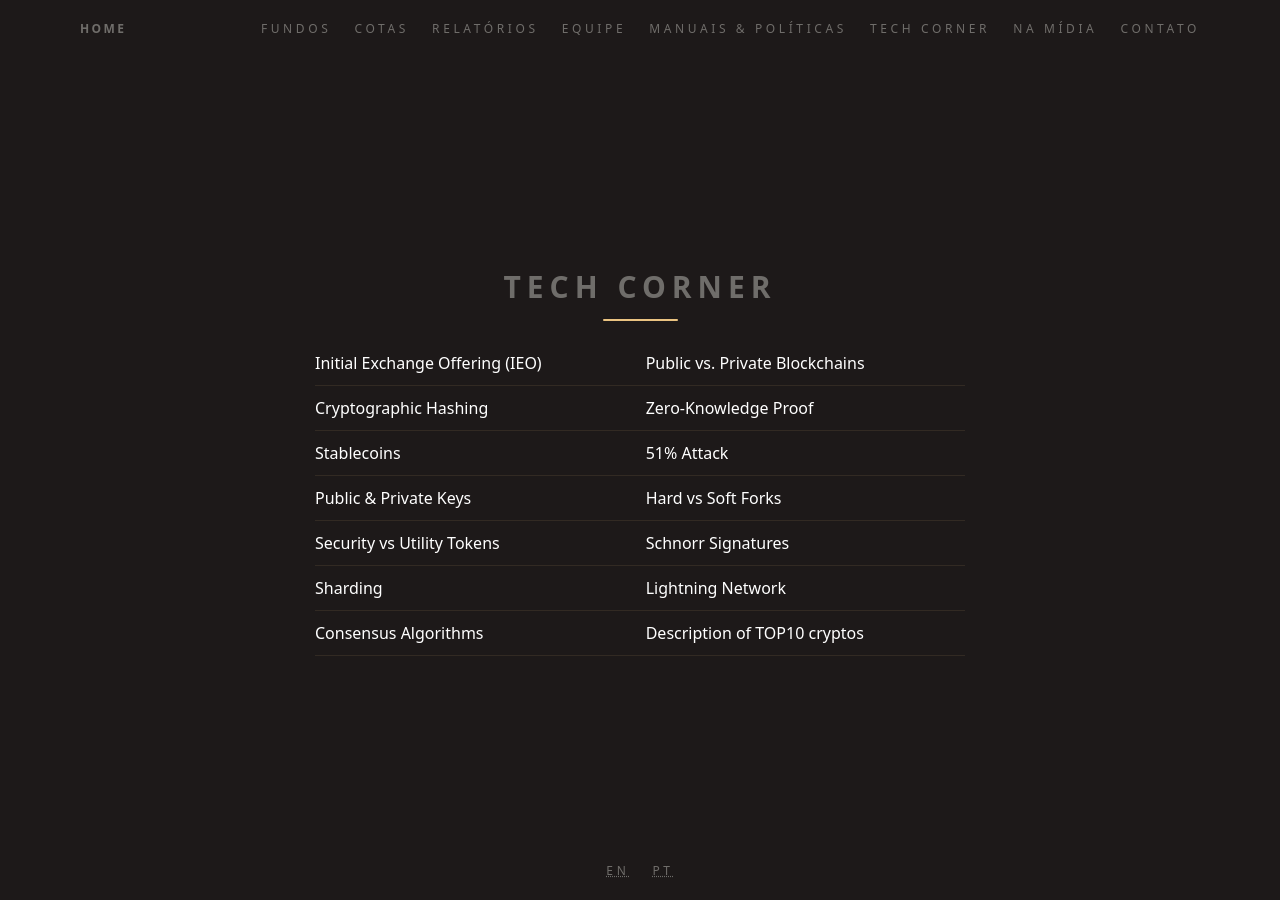
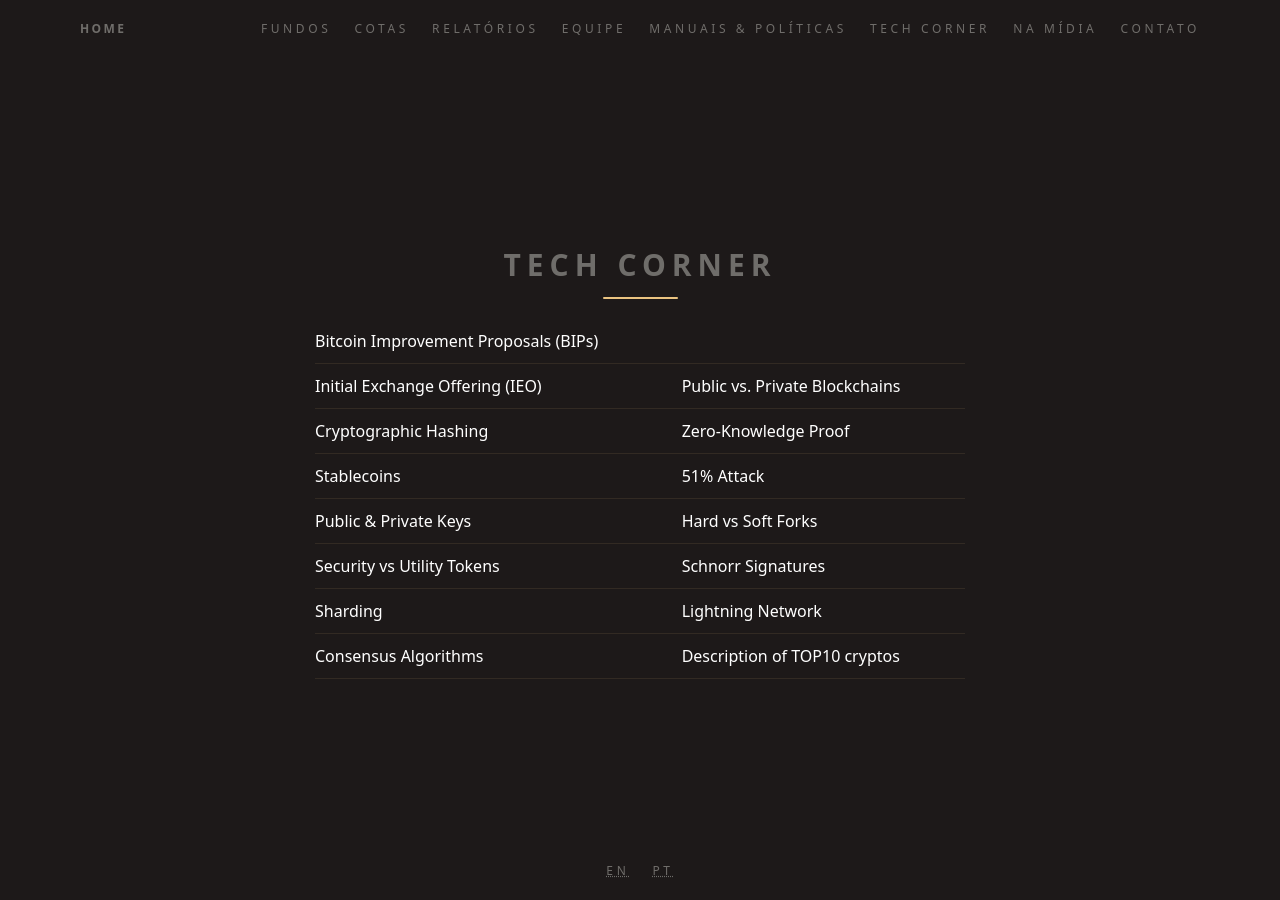
Before and after one commit to ateliedetemas/blpcrypto, a Jekyll site: the page built from tech-corner.md, in a window 1280 px wide. Built offline with Jekyll 4.4.1, drawn with Linux system fonts in a browser that asks for light colours.

Commit message:
Update tech-corner.md

```diff
--- a/tech-corner.md
+++ b/tech-corner.md
@@ -4,6 +4,7 @@ layout: page
 title: Tech Corner
 ---
 
+[Bitcoin Improvement Proposals (BIPs)]({{ "/assets/documents/tech-corner/2019/05.pdf" }}) |
 [Initial Exchange Offering (IEO)]({{ "/assets/documents/tech-corner/2019/04.pdf" }}) | [Public vs. Private Blockchains]({{ "/assets/documents/tech-corner/2019/03.pdf" | absolute_url }})
 [Cryptographic Hashing]({{ "/assets/documents/tech-corner/2019/01.pdf" | absolute_url }}) | [Zero-Knowledge Proof]({{ "/assets/documents/tech-corner/2019/02.pdf" | absolute_url }})
 [Stablecoins]({{ "/assets/documents/tech-corner/2018/12.pdf" | absolute_url }}) | [51% Attack]({{ '/assets/documents/tech-corner/2018/11.pdf' | absolute_url }})
```
